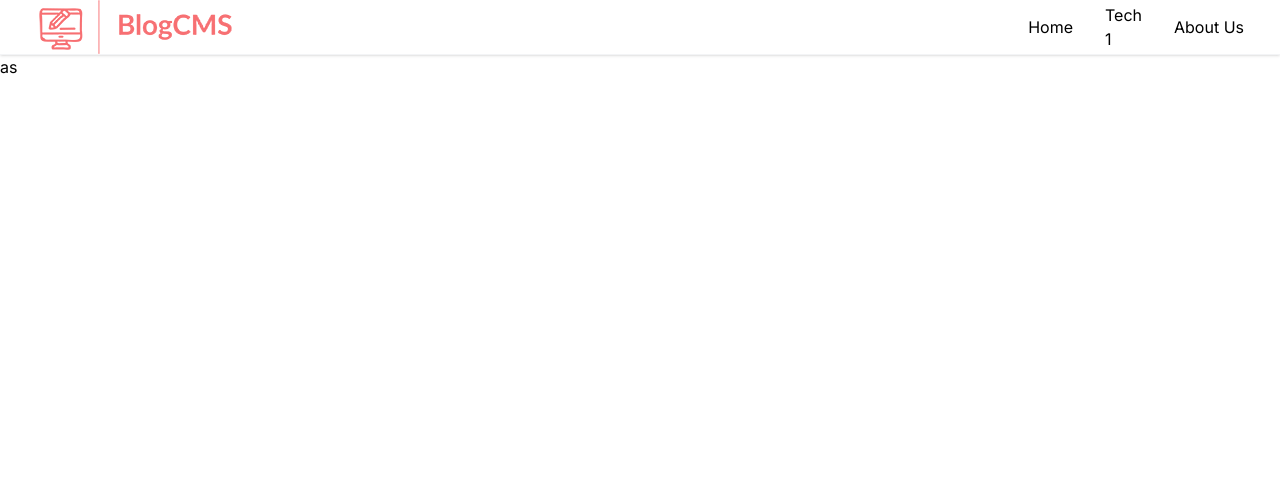
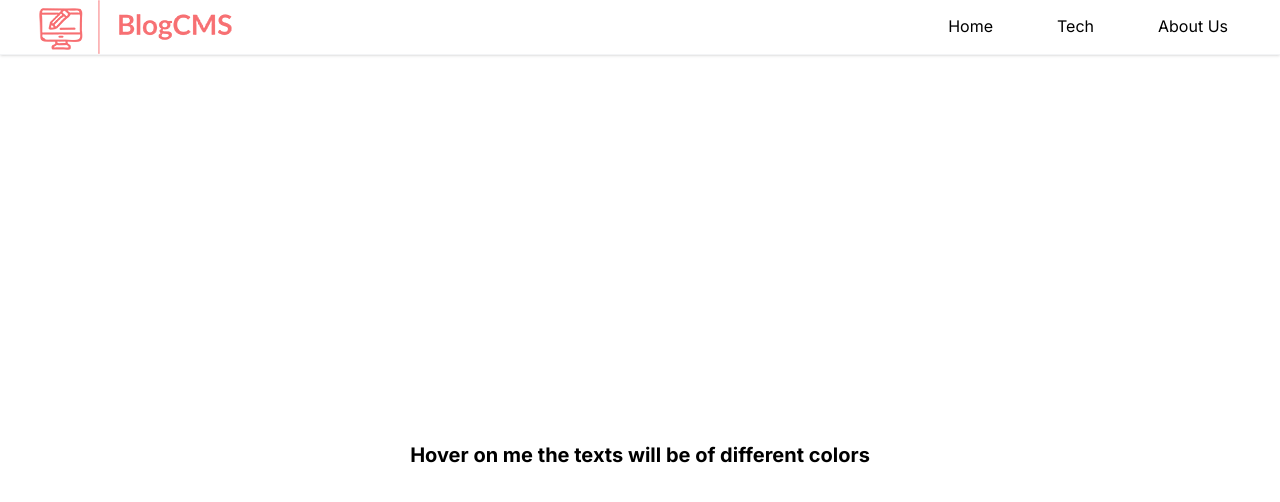
Before and after one commit to iamashay/BlogCMS, a Next.js app: page / in a window 1280 px wide. Shown: the top 502 px of the page. Built offline with nearby package versions, Linux system fonts and the light colour scheme.

Commit message:
Improved the dropdown menu for dynamic content

```diff
--- a/src/app/Header.js
+++ b/src/app/Header.js
@@ -11,7 +11,7 @@ const headerData = [
     {
         name: 'Tech',
         href: '/category/tech',
-        children: [
+        child: [
             {
                 name: 'News',
                 href: '/category/tech/news',
@@ -30,24 +30,14 @@ const headerData = [
 
 export default function Header() {
     return (
-        <header className="w-full border-b-gray-100 border-b shadow	px-9 flex justify-between">
+        <header className="w-full border-b-gray-100 border-b shadow	px-9 flex justify-between max-md:flex-col relative">
             <Link href='/'>
                 <Image className="cursor-pointer"
                     src={Logo}
                     alt='blogcms logo'
                 />
             </Link>
-            <nav>
-                <ul className="h-full flex flex-row gap-8 items-center">
-                    {
-                    headerData &&
-                    headerData.map(menu => (
-                        <Menu key={menu.href} menu={menu}></Menu>
-                    ))
-
-                    }
-                </ul>
-            </nav>
+            <Menu headerData={headerData}></Menu>
         </header>
     )
 }
--- a/src/app/Menu.js
+++ b/src/app/Menu.js
@@ -1,12 +1,49 @@
+'use client'
+
 import Link from "next/link"
+import { useState } from "react"
 
-export default function Menu({menu, key}) {
+function DropDown({name, href, child}) {
+
     return (
-        <Link key={key} href={menu.href}>
-            <li>{menu.name}</li>
-            {
-                menu.children && 1
-            }
-        </Link>
+
+            <li className={` h-full group relative px-4 cursor-pointer flex items-center hover:border-b-2 border-b-2 border-b-transparent hover:border-b-orange-600 max-md:border-none max-md:block max-md:w-full max-md:text-center`}>
+                <Link href={href} className="" >{name}</Link>
+                {
+                child?.length > 0 &&
+                <ul className={`group-hover:max-h-44 group-hover:visible border-gray-100 border-b border-x max-h-0 invisible overflow-hidden shadow-md absolute transition-all px-3 bg-zinc-100 text-center top-[calc(100%+2px)] right-0 max-md:static`}>
+                    {
+                    child.map(menu =>
+                        <DropDown key={menu.href} name={menu.name} href={menu.href} child={menu.child} />
+                    )
+                    }
+                </ul>
+                }
+            </li>
+
     )
 }
+
+export default function Menu({headerData}){
+    const [showMenu, setShowMenu] = useState(false)
+    return (
+    <>
+            <nav>
+                <ul className={`${!showMenu ? 'max-md:hidden' : 'max-md:flex'} h-full flex flex-row gap-8 items-center max-md:flex-col`}>
+                    {
+                    headerData &&
+                    headerData.map(menu => (
+                        <DropDown key={menu.href} name={menu.name} href={menu.href} child={menu.child} />
+                    ))
+
+                    }
+                </ul>
+            </nav>
+            <span className="absolute right-0 cursor-pointer mr-4 top-3 hidden max-md:inline" onClick={() => {setShowMenu((value)=> !value)}}>
+                <div className="border-t-2 border-black w-4 my-1"></div>
+                <div className="border-t-2 border-black w-4 my-1"></div>
+                <div className="border-t-2 border-black w-4 my-1"></div>
+            </span>
+    </>
+    )
+}
--- a/src/app/page.js
+++ b/src/app/page.js
@@ -2,7 +2,12 @@ import Image from 'next/image'
 
 export default function Home() {
   return (
-    <>
-    as</>
+      <div className=' flex h-screen justify-center items-center'>
+        <div className='group text-xl'>
+          <strong className='group-hover:text-red-500'>Hover on me </strong>
+          <strong className='group-hover:text-green-500'>the texts will be </strong>
+          <strong className='group-hover:text-blue-500'>of different colors</strong>
+        </div>
+      </div>
   )
 }
--- a/tailwind.config.js
+++ b/tailwind.config.js
@@ -15,4 +15,5 @@ module.exports = {
     },
   },
   plugins: [],
+
 }
```
Also changed, not shown: src/app/assets/dropdown.svg (added).
